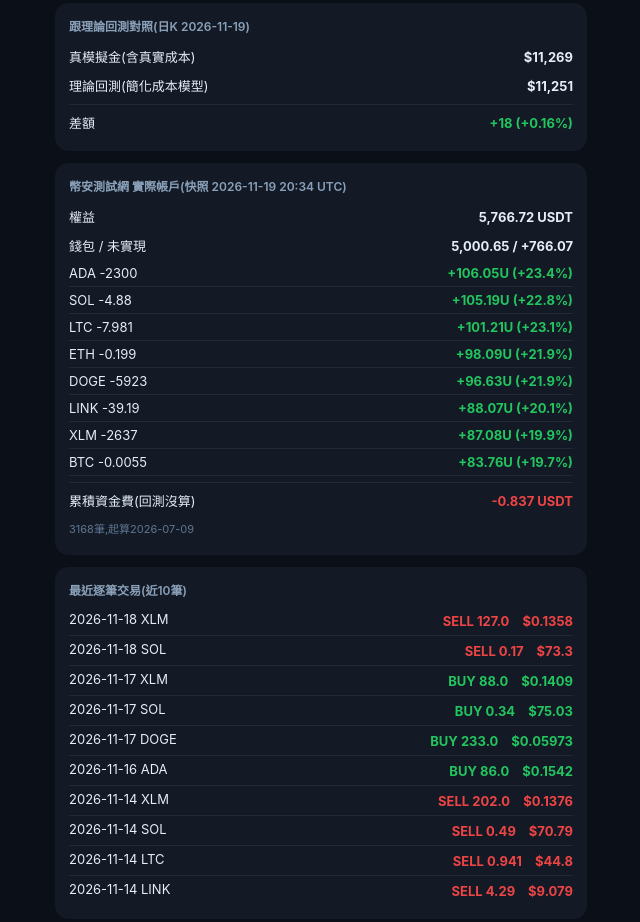
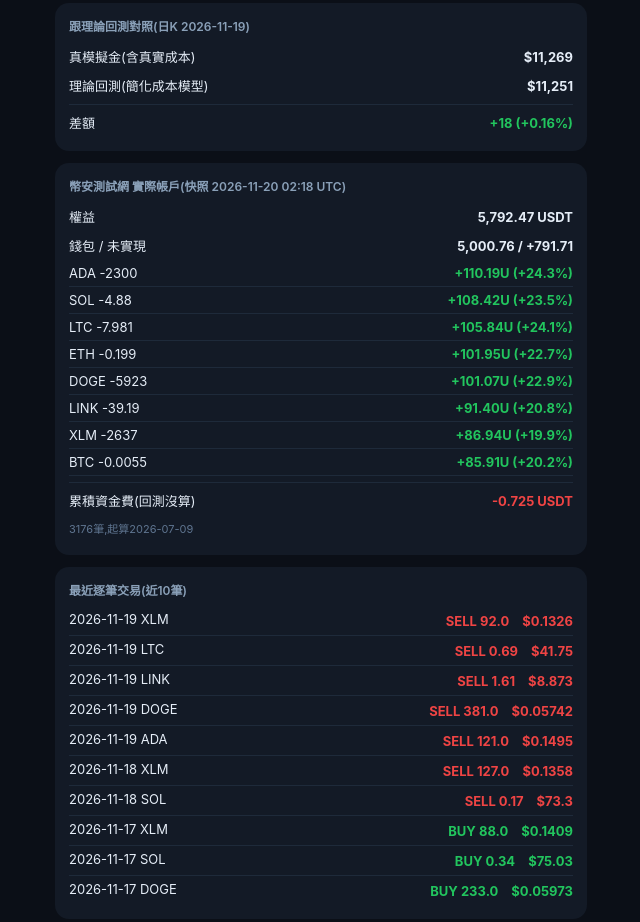
Before and after one commit to pidasin/crypto_combo_forward, a plain HTML site: page index.html in a window 1280 px wide. Shown: the part 1067-1989 px from the top of the page, without its empty margins (319-959 px from the left). Drawn offline with nearby package versions, Linux system fonts and the light colour scheme; no server answers.

Commit message:
前向+模擬金 2026-11-20

```diff
--- a/bot_state.json
+++ b/bot_state.json
@@ -1 +1 @@
-{"last": "2026-11-19", "snapshot_utc": "2026-11-20 02:18", "equity": 5792.47, "wallet": 5000.76, "upnl": 791.71, "positions": [{"symbol": "ADAUSDT", "qty": -2300.0, "entry": 0.1974074444869, "upnl": 110.187112, "pct": 24.268304634873658}, {"symbol": "SOLUSDT", "qty": -4.88, "entry": 94.37632120594, "upnl": 108.41564745, "pct": 23.540143242383778}, {"symbol": "LTCUSDT", "qty": -7.981, "entry": 55.0116745363, "upnl": 105.84142442, "pct": 24.107018448887125}, {"symbol": "ETHUSDT", "qty": -0.199, "entry": 2252.23866234, "upnl": 101.9474338, "pct": 22.746197855394986}, {"symbol": "DOGEUSDT", "qty": -5923.0, "entry": 0.0744743110097, "upnl": 101.07190813, "pct": 22.913014929104126}, {"symbol": "LINKUSDT", "qty": -39.19, "entry": 11.20417489789, "upnl": 91.39793393, "pct": 20.81523102791799}, {"symbol": "XLMUSDT", "qty": -2637.0, "entry": 0.1655889626449, "upnl": 86.93914752, "pct": 19.91011929382083}, {"symbol": "BTCUSDT", "qty": -0.0055, "entry": 77270.35818182, "upnl": 85.90867, "pct": 20.21442445635403}], "funding_total": -0.7245, "funding_n": 3176}
+{"last": "2026-11-19", "snapshot_utc": "2026-11-20 11:36", "equity": 5801.75, "wallet": 5000.84, "upnl": 800.91, "positions": [{"symbol": "ADAUSDT", "qty": -2421.0, "entry": 0.1950080637422, "upnl": 114.04861326, "pct": 24.156980535059663}, {"symbol": "LTCUSDT", "qty": -8.671, "entry": 53.94204526285, "upnl": 109.18562444, "pct": 23.34365557989173}, {"symbol": "SOLUSDT", "qty": -4.88, "entry": 94.37632120594, "upnl": 109.00492292, "pct": 23.66809183005808}, {"symbol": "DOGEUSDT", "qty": -6304.0, "entry": 0.0734429812992, "upnl": 103.7209728, "pct": 22.4026853334986}, {"symbol": "ETHUSDT", "qty": -0.199, "entry": 2252.23866234, "upnl": 99.70216616, "pct": 22.245240645643666}, {"symbol": "LINKUSDT", "qty": -40.8, "entry": 11.11033025118, "upnl": 92.7518742, "pct": 20.461410224584057}, {"symbol": "XLMUSDT", "qty": -2729.0, "entry": 0.1644761650768, "upnl": 87.59309506, "pct": 19.514766765757617}, {"symbol": "BTCUSDT", "qty": -0.0055, "entry": 77270.35818182, "upnl": 84.90492, "pct": 19.978240744651067}], "funding_total": -0.6097, "funding_n": 3184}
--- a/index.html
+++ b/index.html
@@ -37,7 +37,7 @@ h1{font-size:15px;margin:0 0 2px;color:#8aa0b8;font-weight:600}
 </div>
 <div class="card"><div class="ct">權益曲線</div><div class="wrap"><canvas id="c"></canvas></div></div>
 <div class="card"><div class="ct">健康度(90日命中率)</div>
- <div class="hrow"><span>A引擎(CB溢價)</span><span class="pill" style="background:#22c55e22;color:#22c55e;border:1px solid #22c55e55">52.1% 綠燈</span></div>
+ <div class="hrow"><span>A引擎(CB溢價)</span><span class="pill" style="background:#22c55e22;color:#22c55e;border:1px solid #22c55e55">52.2% 綠燈</span></div>
  <div class="hrow"><span>B引擎(SMA50趨勢)</span><span class="pill" style="background:#22c55e22;color:#22c55e;border:1px solid #22c55e55">53.6% 綠燈</span></div></div>
 <div class="card"><div class="ct">今日淨部位</div><div class="prow"><span>BTC</span><b style="color:#ef4444">淨空 -6.2%</b></div><div class="prow"><span>ETH</span><b style="color:#ef4444">淨空 -6.2%</b></div><div class="prow"><span>SOL</span><b style="color:#ef4444">淨空 -6.2%</b></div><div class="prow"><span>LTC</span><b style="color:#ef4444">淨空 -6.2%</b></div><div class="prow"><span>LINK</span><b style="color:#ef4444">淨空 -6.2%</b></div><div class="prow"><span>ADA</span><b style="color:#ef4444">淨空 -6.2%</b></div><div class="prow"><span>DOGE</span><b style="color:#ef4444">淨空 -6.2%</b></div><div class="prow"><span>XLM</span><b style="color:#ef4444">淨空 -6.2%</b></div>
  <div class="hrow" style="border-top:1px solid #1e2a3a;margin-top:6px;padding-top:8px">
@@ -50,12 +50,12 @@ h1{font-size:15px;margin:0 0 2px;color:#8aa0b8;font-weight:600}
  <div class="hrow"><span>理論回測(簡化成本模型)</span><b>$11,251</b></div>
  <div class="hrow" style="border-top:1px solid #1e2a3a;margin-top:4px;padding-top:8px">
  <span>差額</span><b style="color:#22c55e">+18 (+0.16%)</b></div></div>
-<div class="card"><div class="ct">幣安測試網 實際帳戶(快照 2026-11-19 20:34 UTC)</div>
- <div class="hrow"><span>權益</span><b>5,766.72 USDT</b></div>
- <div class="hrow"><span>錢包 / 未實現</span><b>5,000.65 / +766.07</b></div>
- <div class="prow"><span>ADA -2300</span><b style="color:#22c55e">+106.05U (+23.4%)</b></div><div class="prow"><span>SOL -4.88</span><b style="color:#22c55e">+105.19U (+22.8%)</b></div><div class="prow"><span>LTC -7.981</span><b style="color:#22c55e">+101.21U (+23.1%)</b></div><div class="prow"><span>ETH -0.199</span><b style="color:#22c55e">+98.09U (+21.9%)</b></div><div class="prow"><span>DOGE -5923</span><b style="color:#22c55e">+96.63U (+21.9%)</b></div><div class="prow"><span>LINK -39.19</span><b style="color:#22c55e">+88.07U (+20.1%)</b></div><div class="prow"><span>XLM -2637</span><b style="color:#22c55e">+87.08U (+19.9%)</b></div><div class="prow"><span>BTC -0.0055</span><b style="color:#22c55e">+83.76U (+19.7%)</b></div>
- <div class="hrow" style="border-top:1px solid #1e2a3a;margin-top:6px;padding-top:8px"><span>累積資金費(回測沒算)</span><b style="color:#ef4444">-0.837 USDT</b></div><div class="hrow"><span style="color:#5f7590;font-size:11px">3168筆,起算2026-07-09</span></div></div>
-<div class="card"><div class="ct">最近逐筆交易(近10筆)</div><div class="prow"><span>2026-11-18 XLM</span><b style="color:#ef4444">SELL 127.0　$0.1358</b></div><div class="prow"><span>2026-11-18 SOL</span><b style="color:#ef4444">SELL 0.17　$73.3</b></div><div class="prow"><span>2026-11-17 XLM</span><b style="color:#22c55e">BUY 88.0　$0.1409</b></div><div class="prow"><span>2026-11-17 SOL</span><b style="color:#22c55e">BUY 0.34　$75.03</b></div><div class="prow"><span>2026-11-17 DOGE</span><b style="color:#22c55e">BUY 233.0　$0.05973</b></div><div class="prow"><span>2026-11-16 ADA</span><b style="color:#22c55e">BUY 86.0　$0.1542</b></div><div class="prow"><span>2026-11-14 XLM</span><b style="color:#ef4444">SELL 202.0　$0.1376</b></div><div class="prow"><span>2026-11-14 SOL</span><b style="color:#ef4444">SELL 0.49　$70.79</b></div><div class="prow"><span>2026-11-14 LTC</span><b style="color:#ef4444">SELL 0.941　$44.8</b></div><div class="prow"><span>2026-11-14 LINK</span><b style="color:#ef4444">SELL 4.29　$9.079</b></div></div>
+<div class="card"><div class="ct">幣安測試網 實際帳戶(快照 2026-11-20 02:18 UTC)</div>
+ <div class="hrow"><span>權益</span><b>5,792.47 USDT</b></div>
+ <div class="hrow"><span>錢包 / 未實現</span><b>5,000.76 / +791.71</b></div>
+ <div class="prow"><span>ADA -2300</span><b style="color:#22c55e">+110.19U (+24.3%)</b></div><div class="prow"><span>SOL -4.88</span><b style="color:#22c55e">+108.42U (+23.5%)</b></div><div class="prow"><span>LTC -7.981</span><b style="color:#22c55e">+105.84U (+24.1%)</b></div><div class="prow"><span>ETH -0.199</span><b style="color:#22c55e">+101.95U (+22.7%)</b></div><div class="prow"><span>DOGE -5923</span><b style="color:#22c55e">+101.07U (+22.9%)</b></div><div class="prow"><span>LINK -39.19</span><b style="color:#22c55e">+91.40U (+20.8%)</b></div><div class="prow"><span>XLM -2637</span><b style="color:#22c55e">+86.94U (+19.9%)</b></div><div class="prow"><span>BTC -0.0055</span><b style="color:#22c55e">+85.91U (+20.2%)</b></div>
+ <div class="hrow" style="border-top:1px solid #1e2a3a;margin-top:6px;padding-top:8px"><span>累積資金費(回測沒算)</span><b style="color:#ef4444">-0.725 USDT</b></div><div class="hrow"><span style="color:#5f7590;font-size:11px">3176筆,起算2026-07-09</span></div></div>
+<div class="card"><div class="ct">最近逐筆交易(近10筆)</div><div class="prow"><span>2026-11-19 XLM</span><b style="color:#ef4444">SELL 92.0　$0.1326</b></div><div class="prow"><span>2026-11-19 LTC</span><b style="color:#ef4444">SELL 0.69　$41.75</b></div><div class="prow"><span>2026-11-19 LINK</span><b style="color:#ef4444">SELL 1.61　$8.873</b></div><div class="prow"><span>2026-11-19 DOGE</span><b style="color:#ef4444">SELL 381.0　$0.05742</b></div><div class="prow"><span>2026-11-19 ADA</span><b style="color:#ef4444">SELL 121.0　$0.1495</b></div><div class="prow"><span>2026-11-18 XLM</span><b style="color:#ef4444">SELL 127.0　$0.1358</b></div><div class="prow"><span>2026-11-18 SOL</span><b style="color:#ef4444">SELL 0.17　$73.3</b></div><div class="prow"><span>2026-11-17 XLM</span><b style="color:#22c55e">BUY 88.0　$0.1409</b></div><div class="prow"><span>2026-11-17 SOL</span><b style="color:#22c55e">BUY 0.34　$75.03</b></div><div class="prow"><span>2026-11-17 DOGE</span><b style="color:#22c55e">BUY 233.0　$0.05973</b></div></div>
 <div class="note"><b>別被短期數字騙:</b>慢性衰退要~3年才看得出,現在的Sharpe誤差巨大。紅綠燈連續兩月轉紅才是真警訊。押多少 &gt; 用什麼策略。</div>
 <div class="foot">自動更新 · 過去紀錄不可竄改</div>
 <script>
```
